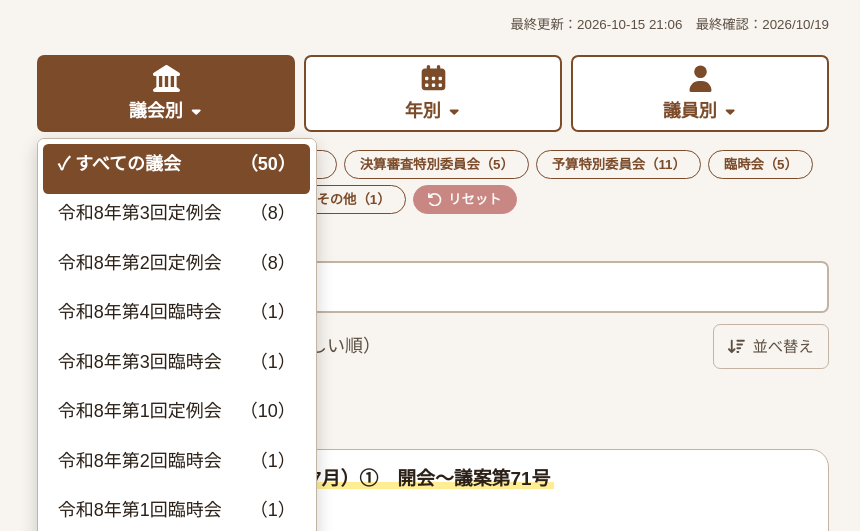
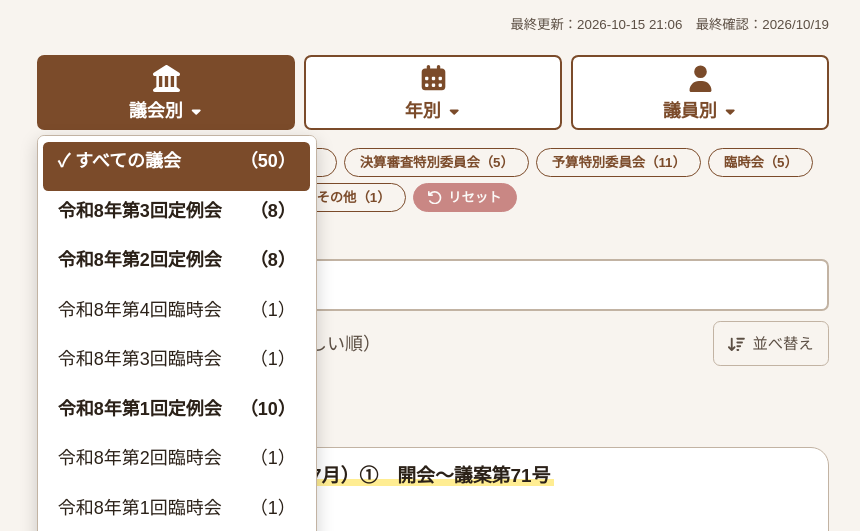
Before and after one commit to toliodesign/teshikaga-app-gikai, a plain HTML site: page index.html in a window 1280 px wide. Both pictures are taken after a click on the button "議会別". Shown: the part 250-781 px from the top of the page, without its empty margins (207-1067 px from the left). Drawn offline with Linux system fonts and the light colour scheme; a web font is replaced by a local one.

Commit message:
Add files via upload

```diff
--- a/app.js
+++ b/app.js
@@ -119,7 +119,7 @@ function render(){
  const forYear=baseK.filter(byM),forMem=baseK.filter(byY).filter(byS),forSess=baseK.filter(byY).filter(byM);                // 件数は、ほかの絞り込みを反映する（年の件数は、親にあたる年を決めるものなので、議会の絞り込みは反映しない）
  const cy={},cm={},cs={};forSess.forEach(v=>{cs[v.session]=(cs[v.session]||0)+1});
  forYear.forEach(v=>{cy[v.fy]=(cy[v.fy]||0)+1});forMem.forEach(v=>{if(v.pid)cm[v.pid]=(cm[v.pid]||0)+1});
- sessPop.innerHTML=[null].concat(sessList.map(s=>s.name)).map(n=>'<button type="button" data-sess="'+(n===null?"all":esc(n))+'" aria-pressed="'+(sessSel===n)+'"><span>'+(n===null?"すべての議会":esc(n))+'</span><span>（'+(n===null?forSess.length:(cs[n]||0))+'）</span></button>').join("");
+ sessPop.innerHTML=[null].concat(sessList.map(s=>s.name)).map(n=>'<button type="button" data-sess="'+(n===null?"all":esc(n))+'"'+(n!==null&&n.includes("定例会")?' class="bd"':'')+' aria-pressed="'+(sessSel===n)+'"><span>'+(n===null?"すべての議会":esc(n))+'</span><span>（'+(n===null?forSess.length:(cs[n]||0))+'）</span></button>').join("");
  popEl.innerHTML=[null].concat(yrs).map(y=>'<button type="button" data-year="'+(y===null?"all":y)+'" aria-pressed="'+(yearSel===y)+'"><span>'+(y===null?"すべての年":fyName({fy:y}))+'</span><span>（'+(y===null?forYear.length:(cy[y]||0))+'）</span></button>').join("");
  memPop.innerHTML=[null].concat(mems).map(n=>'<button type="button" data-member="'+(n===null?"all":esc(n))+'" aria-pressed="'+(memSel===n)+'"><span>'+(n===null?"すべての議員":esc(((PINFO[n]&&PINFO[n].full)||n)+"議員"+(isFormer(PINFO[n])?"（前議員）":"")))+'</span><span>（'+(n===null?forMem.filter(v=>v.pid).length:(cm[n]||0))+'）</span></button>').join("");
  sessPop.hidden=popOpen!=="session";sessBtn.setAttribute("aria-expanded",String(popOpen==="session"));
--- a/style.css
+++ b/style.css
@@ -95,7 +95,7 @@ h1:focus{outline:none}
 .logo{width:1.6rem;height:1.6rem;flex:none}   /* tolio design のロゴ（文字色に合わせて、暗い画面でも見える） */
 input[type=search]::placeholder{color:var(--sub);opacity:1}   /* 検索窓の例文：背景との差を十分に保つ（明るい・暗い画面とも） */
 #views .pw{flex:1 1 4.5rem;display:flex;min-width:0}   /* 議会別・年別・議員別：同じ幅・同じ高さで並べる（画面が狭い・文字が大きいときは、折り返す） */
-#views .pw>button{width:100%;display:flex;flex-direction:column;align-items:center;justify-content:flex-start;gap:.45rem;padding:.4rem .3rem;line-height:1.3}
+#views .pw>button{width:100%;display:flex;flex-direction:column;align-items:center;justify-content:center;gap:.45rem;padding:.4rem .3rem .267rem;line-height:1.3}   /* 上の余白（アイコンの上）と下の余白（文字の下）を、見た目でそろえる：文字の行の高さ分だけ、下の余白を小さくしてある */
 .bi{width:1.5em;height:1.5em;flex:none}   /* 各ボタンの、上のアイコン */
 .bt{display:inline-flex;align-items:center;white-space:nowrap}
 #views .sel{font-size:.741rem;text-align:center;overflow-wrap:anywhere}
@@ -103,3 +103,4 @@ input[type=search]::placeholder{color:var(--sub);opacity:1}   /* 検索窓の例
 .rbtn .ic{width:1em;height:1em}
 .rbtn:disabled{opacity:.5;box-shadow:none;cursor:not-allowed}
 .rbtn:not(:disabled):hover{filter:brightness(1.12)}
+.pop button.bd{font-weight:700}   /* 議会別の一覧：定例会は太字（臨時会・「すべての議会」は標準の太さ） */
```
